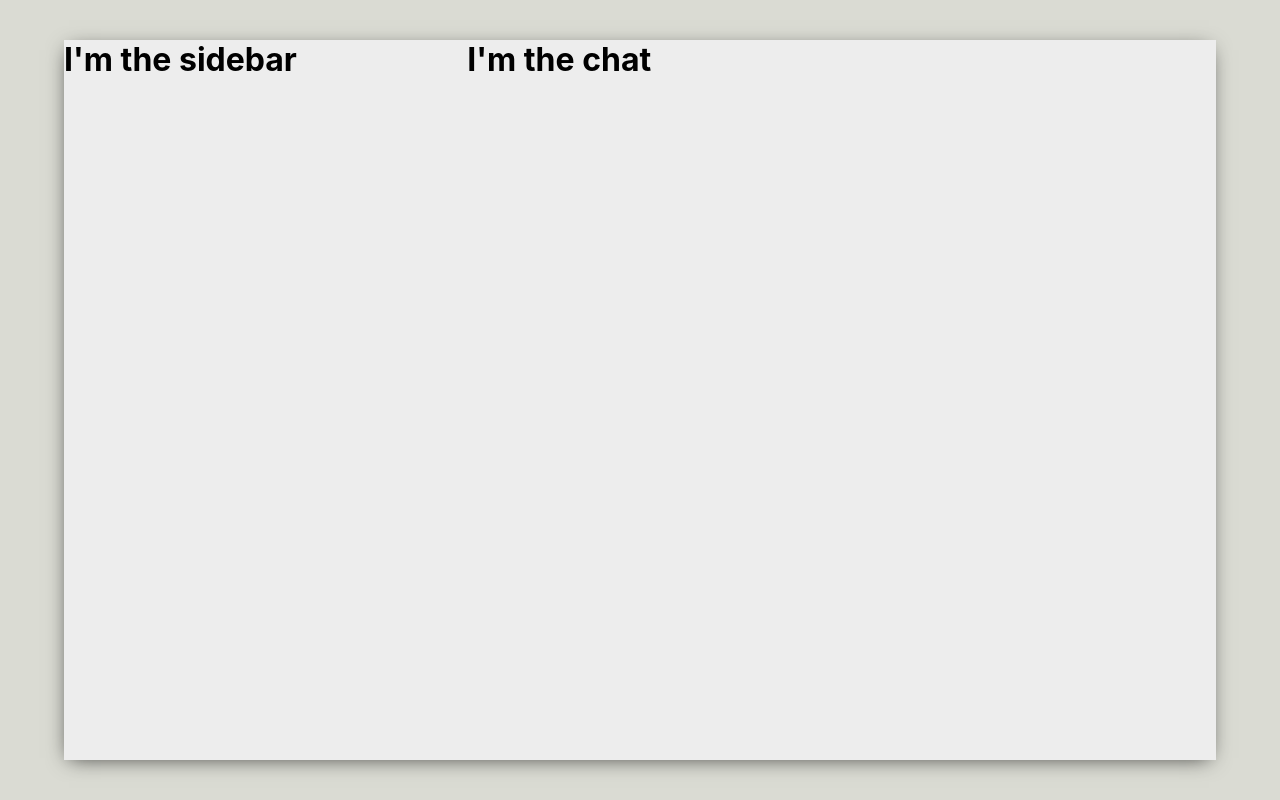
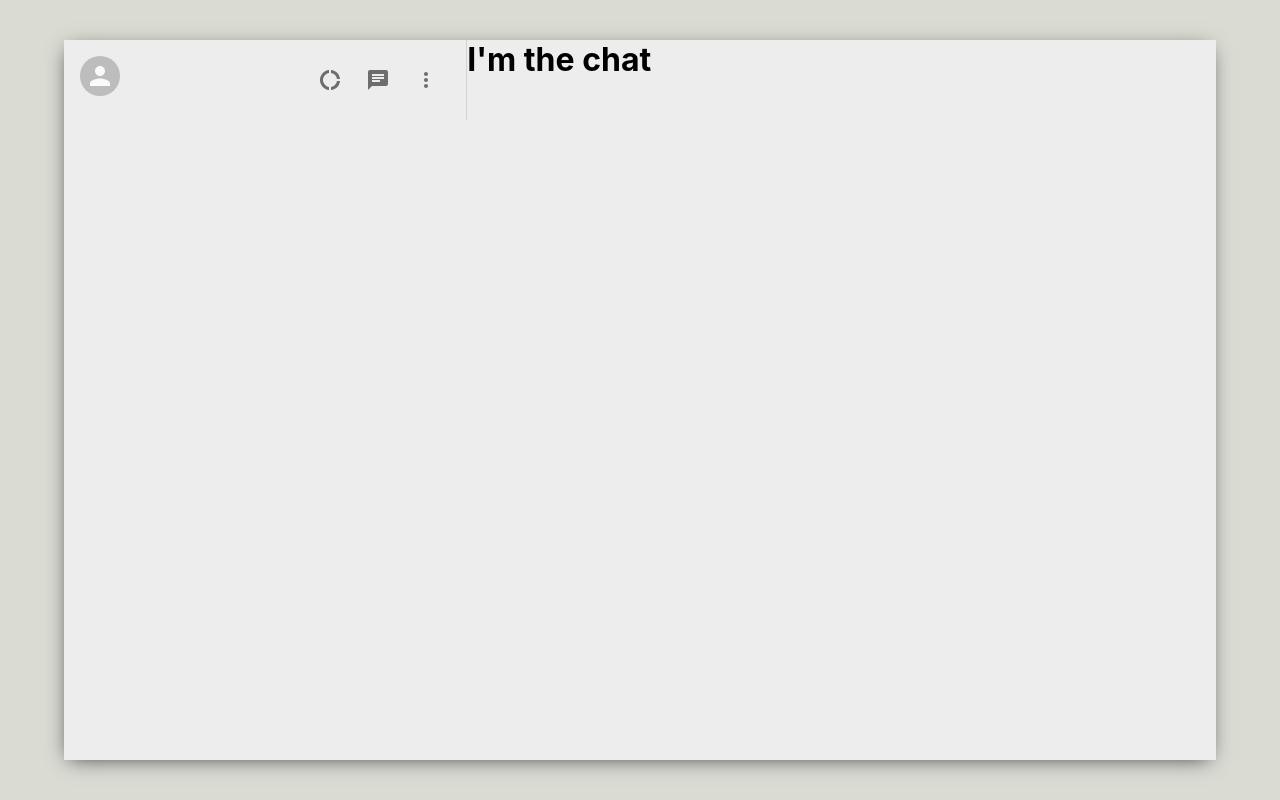
Before and after one commit to Dadagis/whatsapp-clone-mern, a React (Create React App) app: page / in a window 1280 px wide. Built offline with nearby package versions, Linux system fonts and the light colour scheme.

Commit message:
header top avatar and buttons display

```diff
--- a/src/components/Sidebar.jsx
+++ b/src/components/Sidebar.jsx
@@ -1,11 +1,12 @@
 import React, { Component } from "react";
 import "../style/Sidebar.css";
+import SidebarHeader from "./common/sidebarHeader";
 
 export default class Sidebar extends Component {
   render() {
     return (
       <div className="sidebar">
-        <h1>I'm the sidebar</h1>
+        <SidebarHeader />
       </div>
     );
   }
--- /dev/null
+++ b/src/components/common/HeaderAvatar.jsx
@@ -0,0 +1,12 @@
+import React, { Component } from "react";
+import { Avatar } from "@material-ui/core";
+
+export default class HeaderAvatar extends Component {
+  render() {
+    return (
+      <div>
+        <Avatar />
+      </div>
+    );
+  }
+}
--- a/src/components/common/headerIcons.jsx
+++ b/src/components/common/headerIcons.jsx
@@ -1,7 +1,23 @@
 import React, { Component } from "react";
+import { IconButton } from "@material-ui/core";
+import DonutLargeIcon from "@material-ui/icons/DonutLarge";
+import ChatIcon from "@material-ui/icons/Chat";
+import MoreVertIcon from "@material-ui/icons/MoreVert";
 
 export default class HeaderIcons extends Component {
   render() {
-    return <div></div>;
+    return (
+      <div className="header-icons">
+        <IconButton>
+          <DonutLargeIcon />
+        </IconButton>
+        <IconButton>
+          <ChatIcon />
+        </IconButton>
+        <IconButton>
+          <MoreVertIcon />
+        </IconButton>
+      </div>
+    );
   }
 }
--- a/src/components/common/sidebarHeader.jsx
+++ b/src/components/common/sidebarHeader.jsx
@@ -1,7 +1,14 @@
 import React, { Component } from "react";
+import Avatar from "./HeaderAvatar";
+import HeaderIcons from "./headerIcons";
 
 export default class SidebarHeader extends Component {
   render() {
-    return <div></div>;
+    return (
+      <div className="sidebar-header">
+        <Avatar />
+        <HeaderIcons />
+      </div>
+    );
   }
 }
--- a/src/style/Sidebar.css
+++ b/src/style/Sidebar.css
@@ -3,3 +3,17 @@
   flex-direction: column;
   width: 35%;
 }
+
+.sidebar-header {
+  display: flex;
+  justify-content: space-between;
+  padding: 1rem;
+  border-right: 1px solid lightgray;
+}
+
+.header-icons {
+  display: flex;
+  align-items: center;
+  justify-content: space-between;
+  min-width: 10vw;
+}
```
Also changed, not shown: src/components/common/avatar.jsx (deleted, +0 -7 lines).
